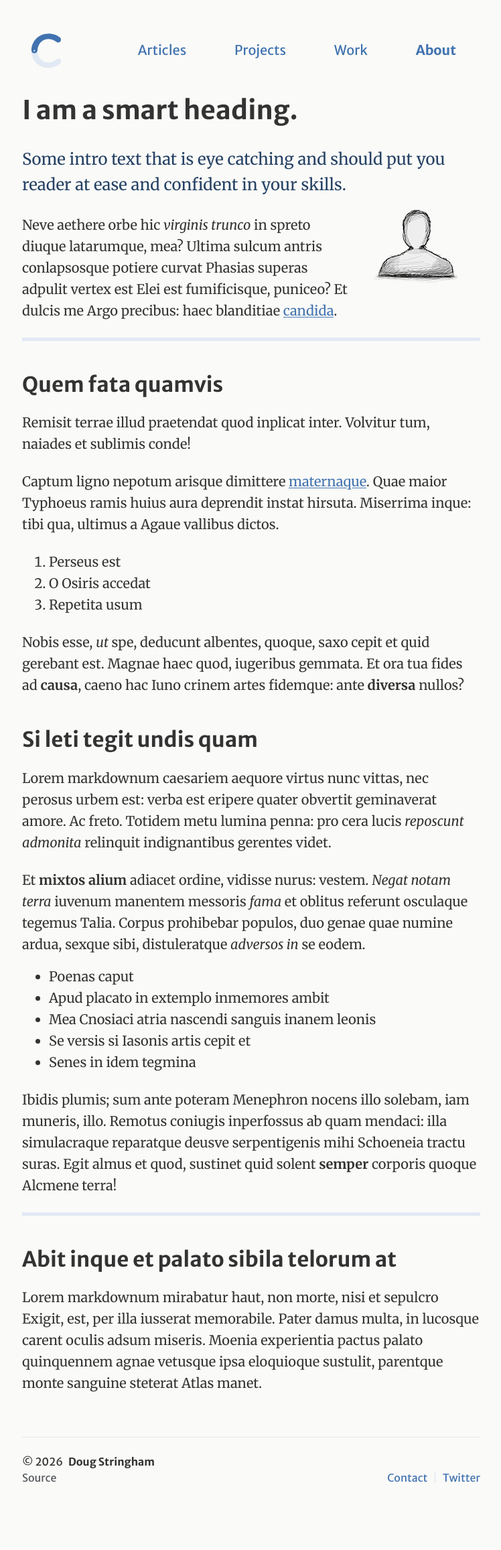
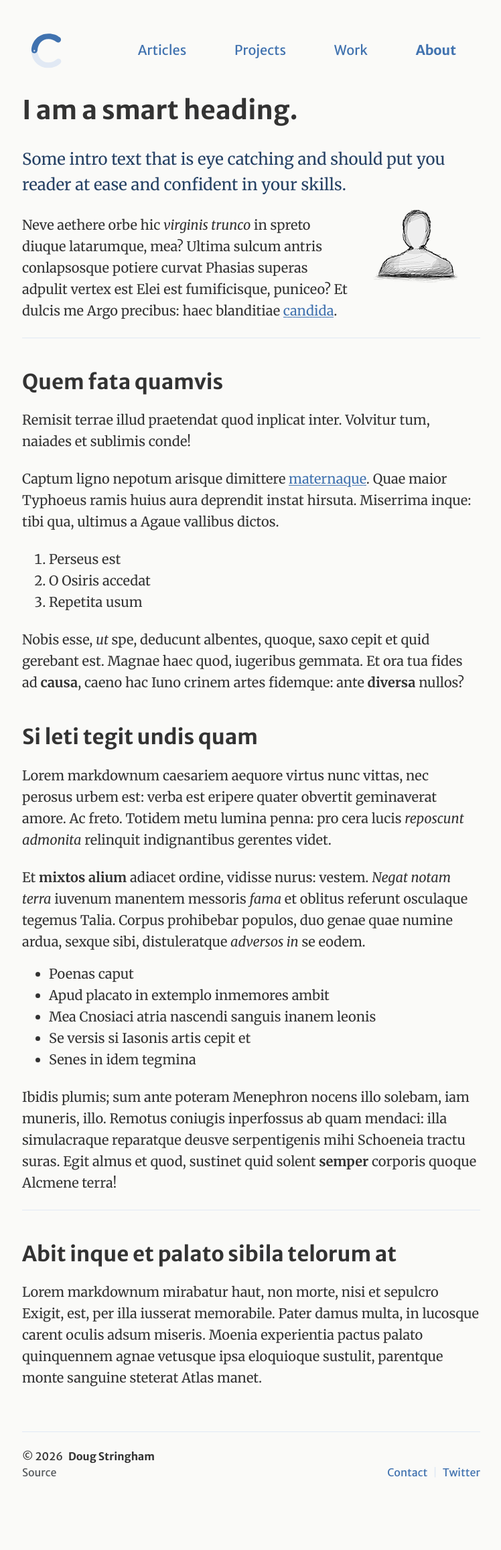
Before and after one commit to intrpr/services, a Jekyll site: the page built from _pages/about.md, in a window 1280 px wide. Shown: the whole page at 67% size, without its empty margins (265-1013 px from the left). Built offline with Jekyll 4.4.1, drawn with Linux system fonts in a browser that asks for light colours.

Commit message:
Update _text.scss

```diff
--- a/_sass/_text.scss
+++ b/_sass/_text.scss
@@ -39,7 +39,7 @@ h6 { font-size: $fs-h6; }
 hr {
   margin: $spacer 0 $spacer1;
   border: 0;
-  border-top: 5px solid $brand-light-color;
+  border-top: 1px solid $brand-light-color;
 }
 
 small,
```
